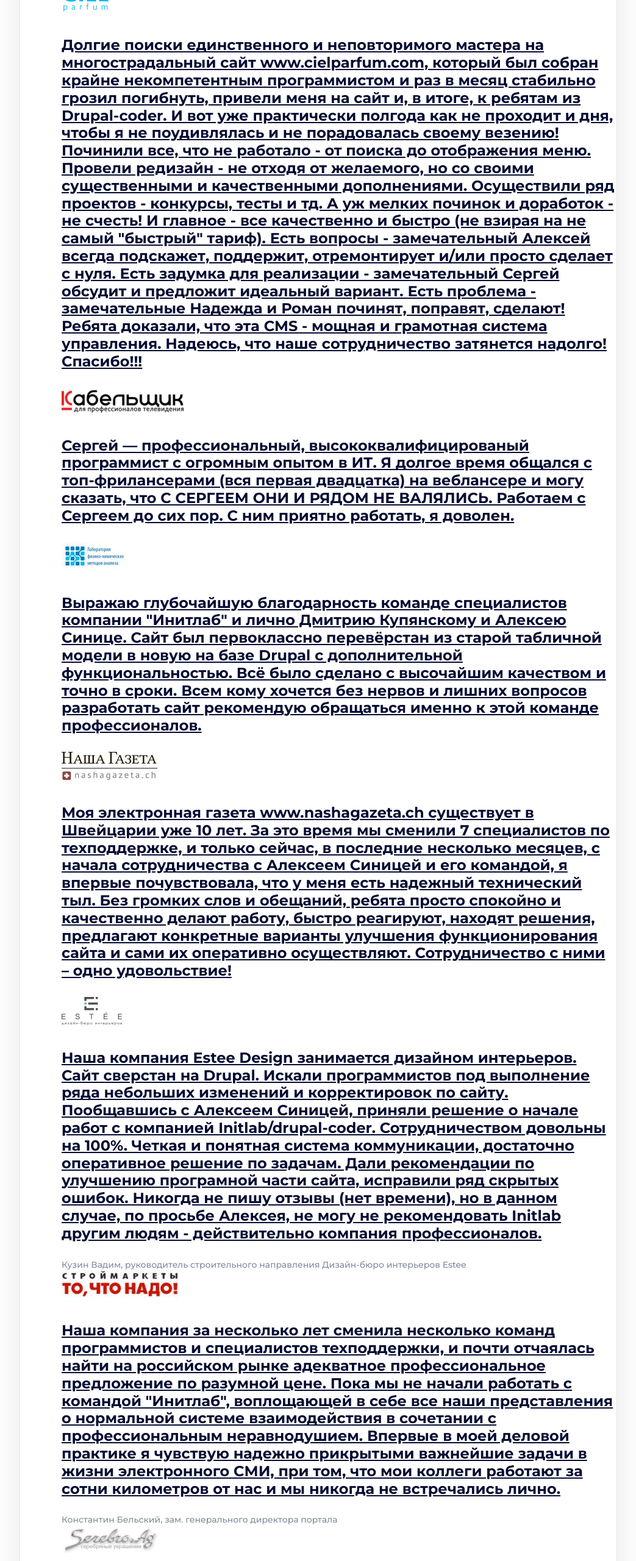
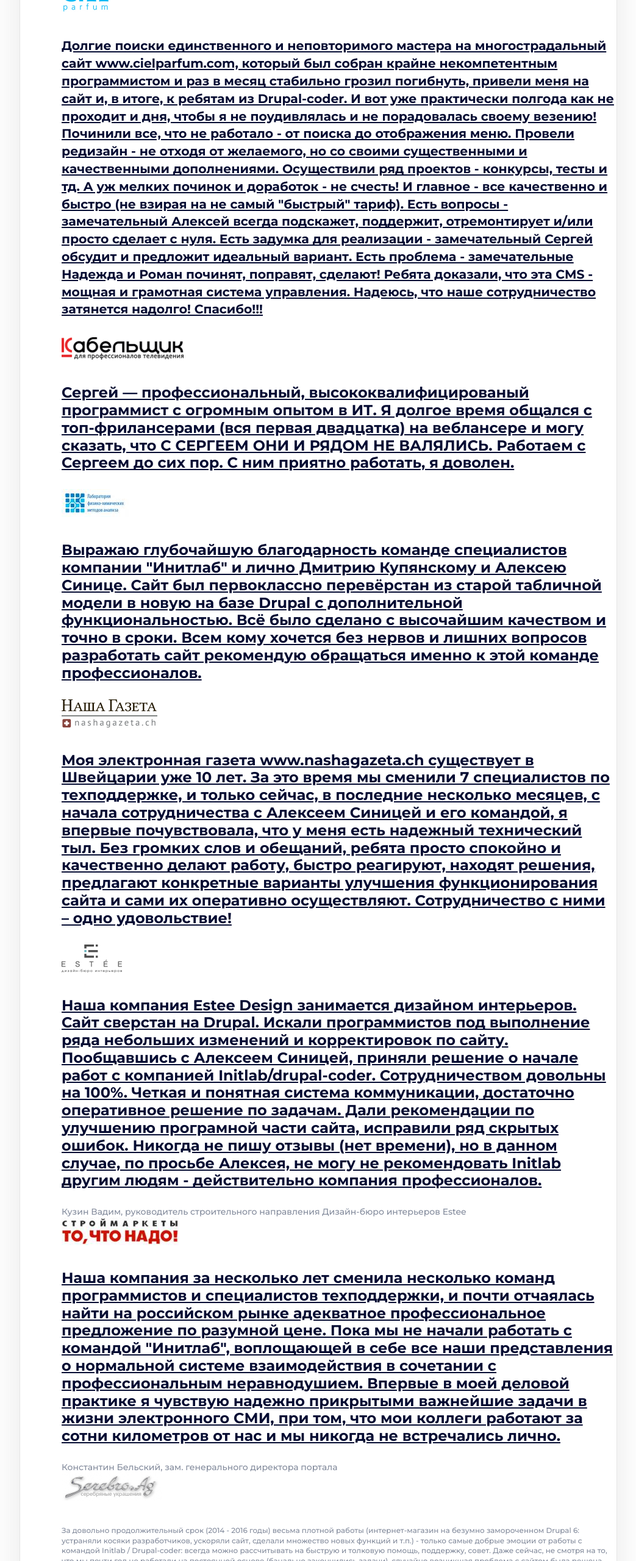
Before and after one commit to JonyKub/ProjectX, a plain HTML site: page index.html in a window 1280 px wide. Shown: the part 7045-9605 px from the top of the page at 61% size, without its empty margins (118-1161 px from the left). Drawn offline with nearby package versions, Linux system fonts and the light colour scheme.

Commit message:
Update index.html

```diff
--- a/index.html
+++ b/index.html
@@ -822,7 +822,7 @@
                                         </div>
                                         <div class="views-field views-field-field-report-text">
                                             <div class="field-content-title">
-                                              Долгие поиски единственного и неповторимого мастера на многострадальный сайт
+                                             <small> Долгие поиски единственного и неповторимого мастера на многострадальный сайт
                                               www.cielparfum.com, который был собран крайне некомпетентным программистом и раз в месяц
                                               стабильно грозил погибнуть, привели меня на сайт и, в итоге, к ребятам из Drupal-coder.
                                               И вот уже практически полгода как не проходит и дня, чтобы я не поудивлялась и не
@@ -836,6 +836,7 @@
                                               замечательные Надежда и Роман починят, поправят, сделают! Ребята доказали, что эта CMS -
                                               мощная и грамотная система управления. Надеюсь, что наше сотрудничество затянется
                                               надолго! Спасибо!!!
+                                                 </small>
                                                 </div>
                                         </div>
                                         <div class="views-field views-field-field-report-author">
@@ -949,7 +950,7 @@
                                         </div>
                                         <div class="views-field views-field-field-report-author">
                                             <div class="field-content">
-                                                                        За довольно продолжительный срок (2014 - 2016 годы) весьма плотной работы
+                                                                       <small> За довольно продолжительный срок (2014 - 2016 годы) весьма плотной работы
                             (интернет-магазин на безумно замороченном Drupal 6: устраняли косяки разработчиков,
                             ускоряли сайт, сделали множество новых функций и т.п.) - только самые добрые эмоции от
                             работы с командой Initlab / Drupal-coder: всегда можно рассчитывать на быструю и
@@ -957,6 +958,7 @@
                             работали на постоянной основе (банально закончились задачи), случайно возникшая проблема
                             с сайтом была решена мгновенно! В общем, только самые искренние благодарности и
                             рекомендации!
+                                                                           </small>
                                             </div>
                                         </div>
                                     </div>
```
